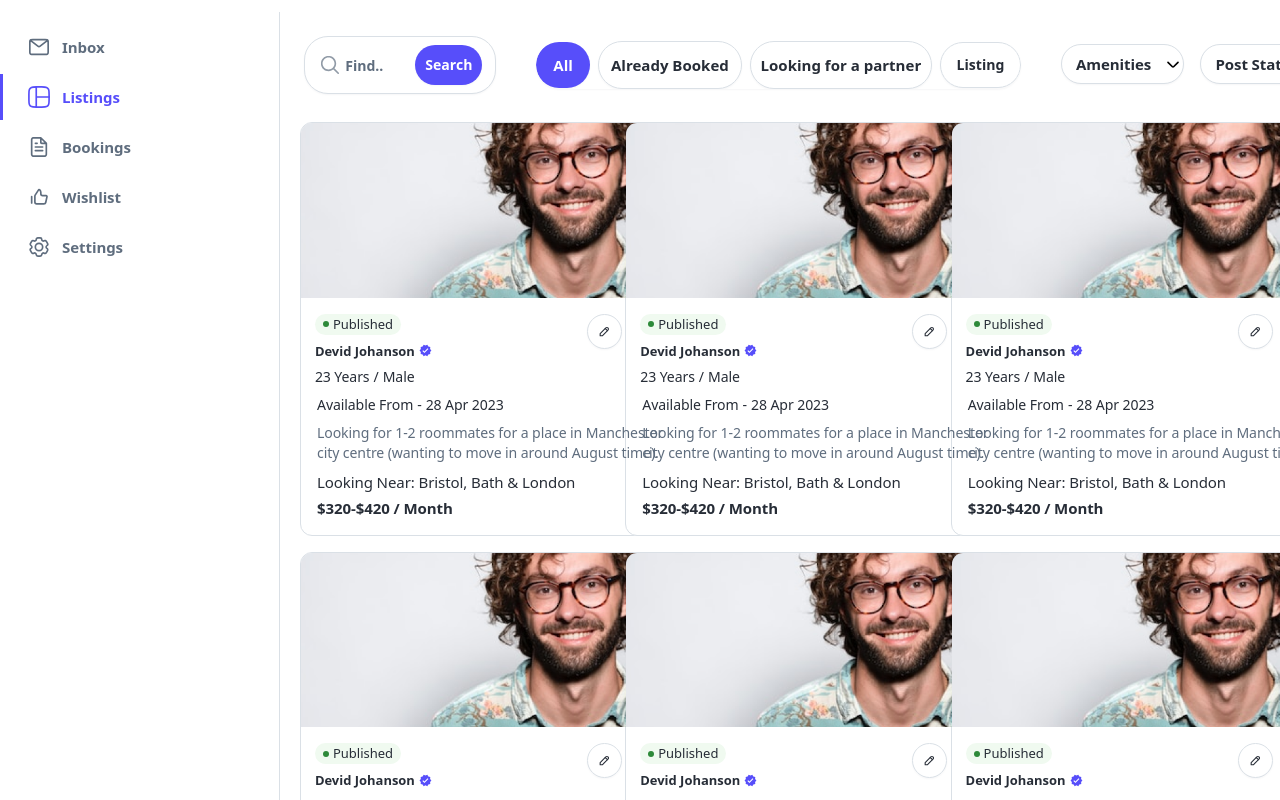
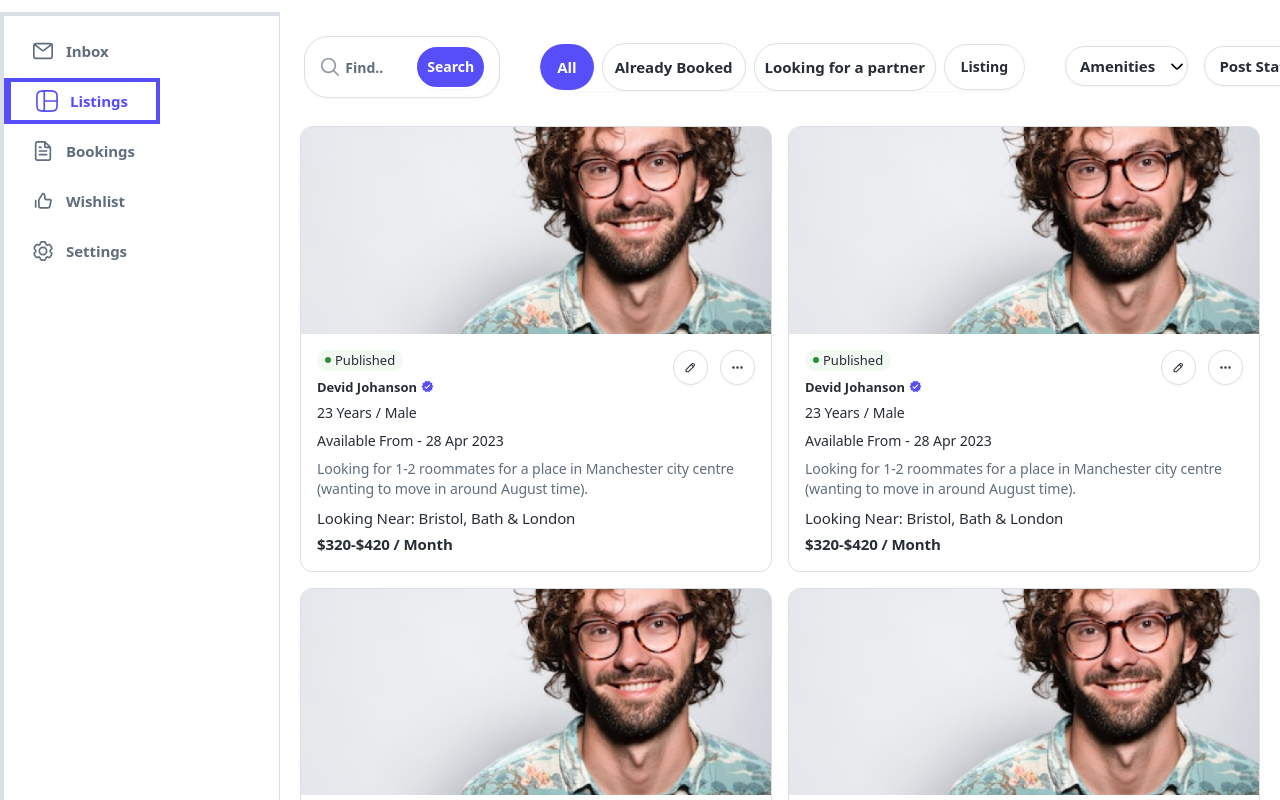
Before and after one commit to AbuRaihan1/totel-responsive, a Next.js app: page /listing in a window 1280 px wide. Shown: the top 800 px of the page. Built offline with nearby package versions, Linux system fonts and the light colour scheme.

Commit message:
listing page card responsived

```diff
--- a/src/components/listing/ListingPartner.tsx
+++ b/src/components/listing/ListingPartner.tsx
@@ -7,9 +7,9 @@
 
 function ListingPartner({}: Props) {
   return (
-    <div className="rounded-xl bg-white box-border w-[24rem] overflow-hidden shrink-0 flex flex-col items-start justify-start border-[1px] border-solid border-card">
+    <div className="rounded-xl bg-white box-border overflow-hidden shrink-0 flex flex-col items-start justify-start border-solid border-card border">
       <img
-        className="self-stretch relative max-w-full overflow-hidden h-[10.9rem] shrink-0 object-cover"
+        className="w-full relative  h-[12.9rem] object-cover"
         alt=""
         src="/Images/rectangle-22111111@2x.png"
       />
--- a/src/components/listing/SideNavigation.tsx
+++ b/src/components/listing/SideNavigation.tsx
@@ -7,7 +7,7 @@
 
 function SideNavigation({}: Props) {
   return (
-    <div className="self-stretch flex-1 overflow-hidden flex flex-col items-center justify-start text-[0.88rem] text-gray-700  lg:h-auto lg:flex-[unset] lg:self-stretch  md:flex-[unset] md:self-stretch sm:flex-col sm:flex-[unset] sm:self-stretch">
+    <div className=" self-stretch flex-1 overflow-hidden flex flex-col items-center justify-start text-[0.88rem] text-gray-700  lg:h-auto lg:flex-[unset] lg:self-stretch  md:flex-[unset] md:self-stretch sm:flex-col sm:flex-[unset] sm:self-stretch">
       <div className="self-stretch bg-white flex flex-col pt-[1.5rem] px-[1.5rem] pb-[0.75rem] items-start justify-start z-[1] lg:flex-row md:flex-row sm:flex-row">
         <div className="self-stretch rounded-8xs flex flex-row items-center justify-start md:flex-row sm:flex-row">
           <div className="flex-1 flex flex-row items-center justify-between gap-10 z-[0]">
@@ -24,7 +24,7 @@
                   placeholder="Find.."
                 />
               </div>
-              <div className="rounded-3xl bg-purple shadow-[0px_1px_2px_rgba(16,_24,_40,_0.04)] overflow-hidden flex flex-row py-[0.63rem] px-[1rem] items-center justify-center gap-[0.38rem] text-white">
+              <div className="border-2 rounded-3xl bg-purple shadow-[0px_1px_2px_rgba(16,_24,_40,_0.04)] overflow-hidden flex flex-row py-[0.63rem] px-[1rem] items-center justify-center gap-[0.38rem] text-white">
                 <img
                   className="relative w-[1.13rem] h-[1.13rem] overflow-hidden shrink-0 hidden"
                   alt=""
@@ -144,7 +144,7 @@
         </div>
       </div>
 
-      <div className="grid grid-cols-1 md:grid-cols-3 gap-4 px-5 py-4">
+      <div className="grid grid-cols-1 lg:grid-cols-2 md:grid-cols-2 gap-4 px-5 py-4 ">
         {[1, 2, 3, 4, 5, 6, 7, 8, 9].map((item, i) => (
           <ListingPartner key={i} />
         ))}
--- a/src/pages/index.tsx
+++ b/src/pages/index.tsx
@@ -14,7 +14,7 @@
       <Head data-theme="cupcake">
         <title>Totel - Book your comfort hotel</title>
       </Head>
-      <Nav />
+      {/* <Nav /> */}
       <Categories />
       <BrowseFromCategory />
       <GetInspiration />
--- a/src/pages/listing.tsx
+++ b/src/pages/listing.tsx
@@ -11,7 +11,7 @@
       </Head>
       <RootLayout>
         <div className="bg-white pt-3 flex flex-row items-start justify-start text-[0.94rem] text-gray-50  lg:h-auto  md:flex-row sm:flex-col">
-          <div className="self-stretch bg-white box-border w-[17.5rem] overflow-hidden shrink-0 flex flex-col py-[0.75rem] px-[0rem] items-start justify-start gap-[0.25rem] border-r-[1px] border-solid border-card  lg:h-auto md:flex-col sm:flex-col">
+          <div className="border-4 self-stretch bg-white box-border w-[17.5rem] overflow-hidden shrink-0 flex flex-col py-[0.75rem] px-[0rem] items-start justify-start gap-[0.25rem] border-r-[1px] border-solid border-card  lg:h-auto md:flex-col sm:flex-col">
             <Link href="/inbox">
               <div className="self-stretch h-[2.88rem] overflow-hidden shrink-0 flex flex-row py-[0rem] px-[1.75rem] box-border items-center justify-start gap-[0.75rem]">
                 <img
@@ -31,7 +31,7 @@
               </div>
             </Link>
             <Link href="/listing">
-            <div className="self-stretch bg-purple-secondary-25 h-[2.88rem] overflow-hidden shrink-0 flex flex-row py-[0rem] px-[1.75rem] box-border items-center justify-start relative gap-[0.75rem] text-purple">
+              <div className="border-4 self-stretch bg-purple-secondary-25 h-[2.88rem] overflow-hidden shrink-0 flex flex-row py-[0rem] px-[1.75rem] box-border items-center justify-start relative gap-[0.75rem] text-purple">
                 <img
                   className="relative w-[1.38rem] h-[1.38rem] overflow-hidden shrink-0 z-[0]"
                   alt=""
```
Lines whose indentation alone changed are shown as unchanged.
